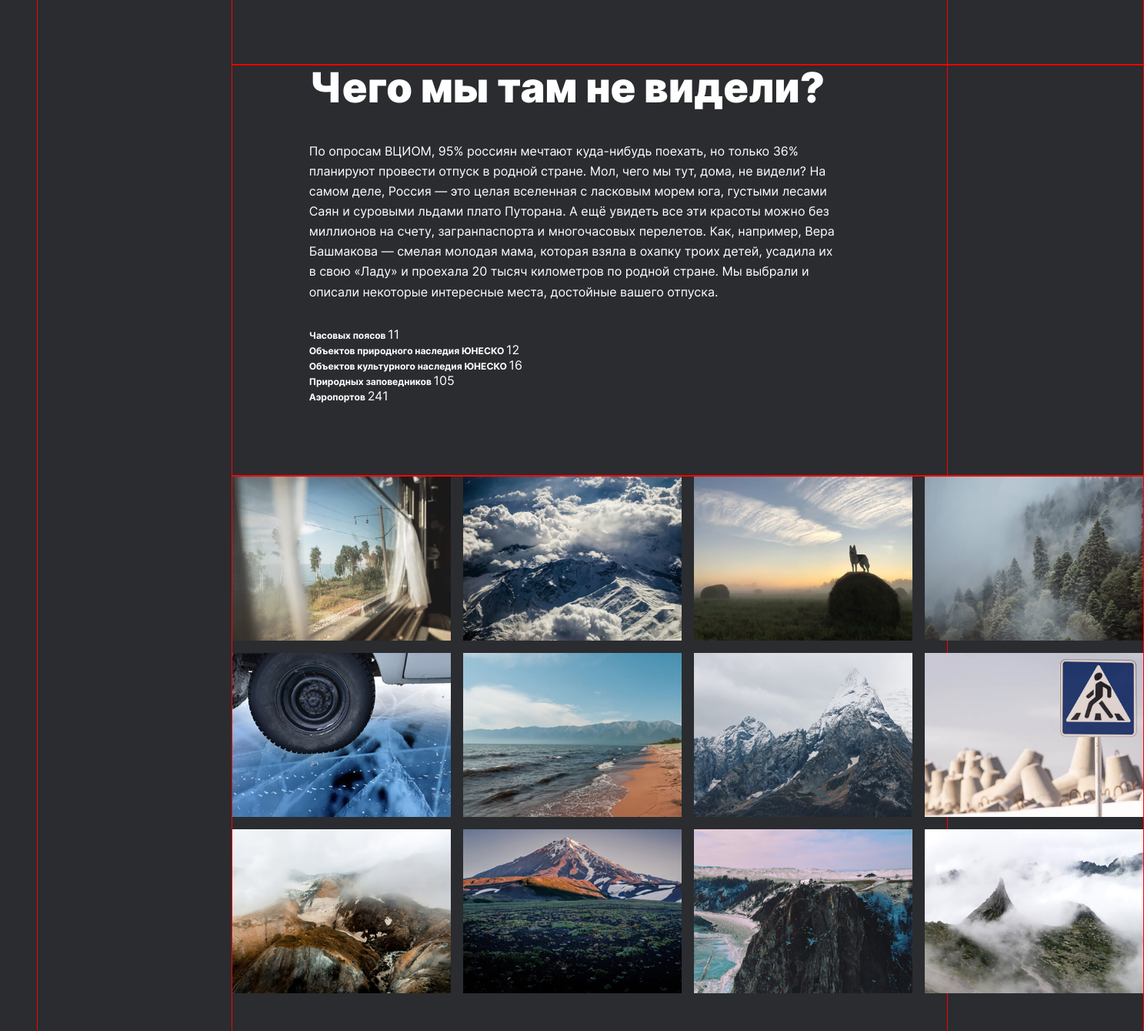
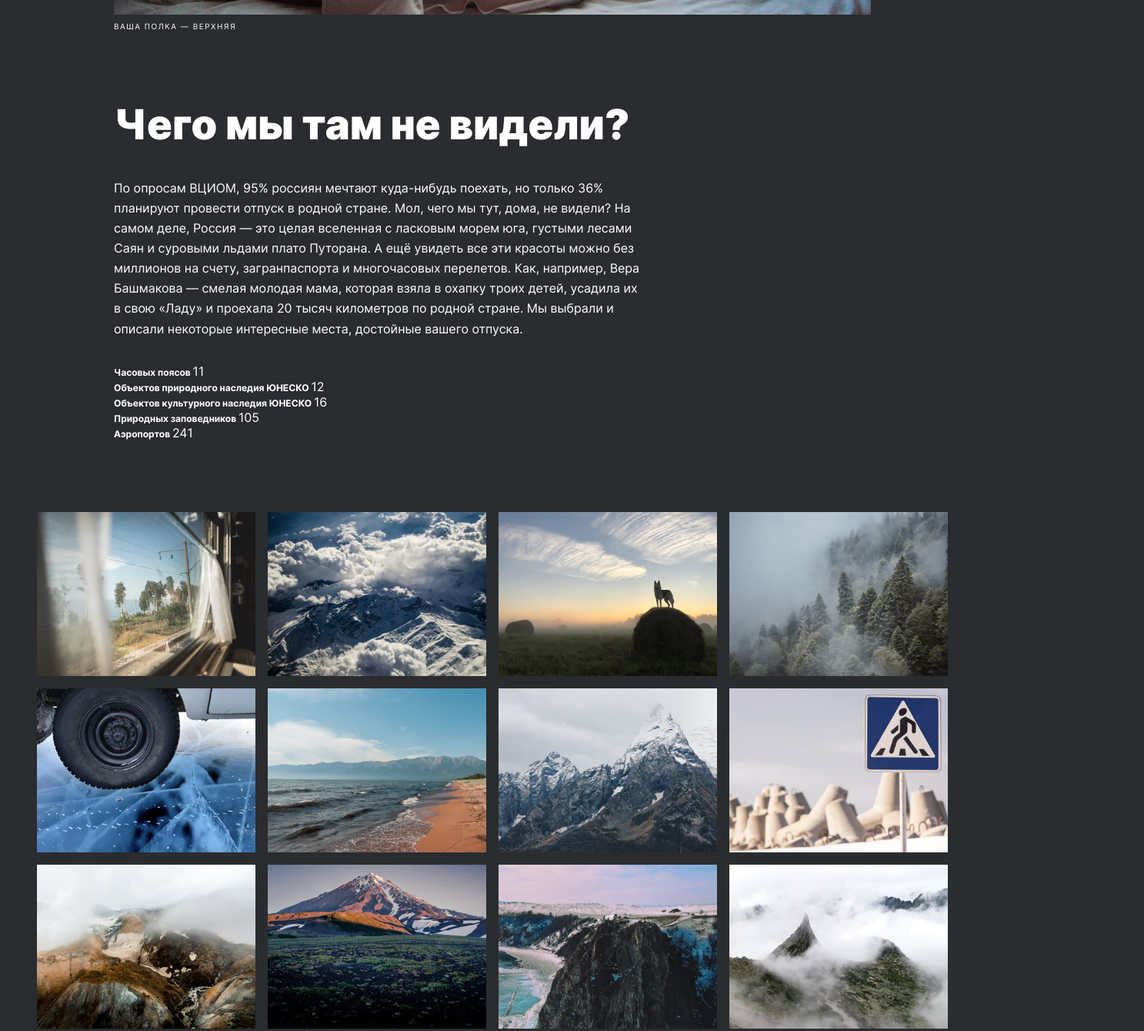
Before and after one commit to skiv2011/russian-travel, a plain HTML site: page index.html in a window 1280 px wide. Shown: the part 1100-2439 px from the top of the page at 77% size, 1487 px wide, since content can reach past the window. Drawn offline with Linux system fonts and the light colour scheme.

Commit message:
исправления

```diff
--- a/blocks/header/header.css
+++ b/blocks/header/header.css
@@ -3,7 +3,7 @@
   justify-content: space-between;
   box-sizing: border-box;
   align-items: center;
-  border: 1px solid red;
+
   }
 
   @media screen and (max-width: 1024px) {
--- a/blocks/intro/intro.css
+++ b/blocks/intro/intro.css
@@ -3,7 +3,7 @@
   padding: 0px 394px 92px 100px;
   max-width: 984px;
   min-width: 288px;
-  border: 1px solid red;
+
 }
 
 @media screen and (max-width: 1024px) {
--- a/blocks/lead/lead.css
+++ b/blocks/lead/lead.css
@@ -5,7 +5,7 @@
   flex-direction: column;
   box-sizing: border-box;
   padding: 56px 100px 92px 100px;
-  border: 1px solid red;
+
 }
 
 @media screen and (max-width: 1023px) {
--- a/blocks/page/page.css
+++ b/blocks/page/page.css
@@ -12,7 +12,7 @@
   -moz-text-size-adjust: 100%;
   -webkit-font-smoothing: antialiased;
   -moz-osx-font-smoothing: grayscale;
-  /*border: 1px solid red;*/
+
 }
 
 @media screen and (max-width: 1024px) {
--- a/blocks/photo-grid/photo-grid.css
+++ b/blocks/photo-grid/photo-grid.css
@@ -5,7 +5,7 @@
   max-width: 1184px;
   margin: 0 auto;
   padding-bottom: 92px;
-  border: 1px solid red;
+
 }
 
 @media screen and (max-width: 1024px) {
--- a/blocks/places/places.css
+++ b/blocks/places/places.css
@@ -1,7 +1,7 @@
 .places {
   padding: 0 100px 92px 100px;
   margin: 0;
-  border: 1px solid red;
+
 }
 
 @media screen and (max-width: 1024px) {
--- a/index.html
+++ b/index.html
@@ -18,7 +18,7 @@
         <li class="header__lang-item header__lang-item_active"><a href="#" class="header__lang-link">Ru</a></li>
         <li class="header__lang-item"><a href="#" class="header__lang-link">En</a></li>
       </ul>
-    <header>
+    </header>
       <main class="content">
       <section class="lead">
         <h1 class="lead__title">Путешествия по России</h1>
```
